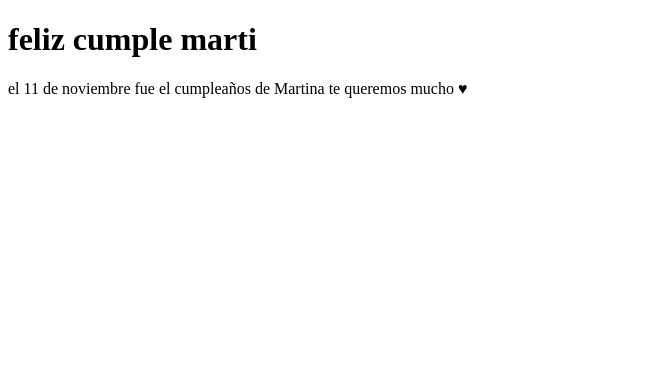
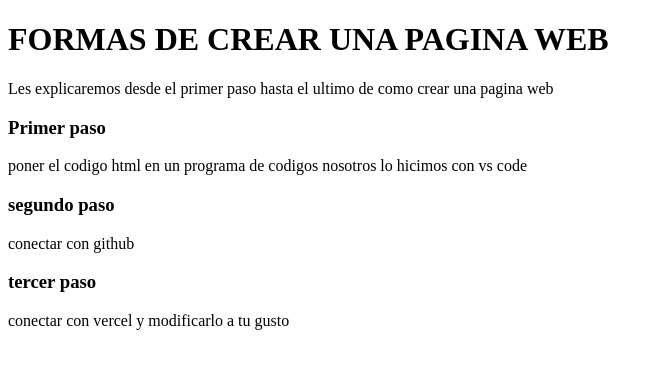
Before and after one commit to andresalinas18/Hola-Mundo, a plain HTML site: page index.html in a window 1280 px wide. Shown: the whole page, without its empty margins (0-663 px from the left). Drawn offline with Linux system fonts and the light colour scheme.

Commit message:
actualizar

```diff
--- a/index.html
+++ b/index.html
@@ -6,8 +6,16 @@
   <title>Hola Mundo</title>
 </head>
 <body>
-  <h1>feliz cumple marti</h1>
-  <p>el 11 de noviembre fue el cumpleaños de Martina te queremos mucho ♥</p>
+  <h1>FORMAS DE CREAR UNA PAGINA WEB</h1>
+  <p>Les explicaremos desde el primer paso hasta el ultimo de como crear una pagina web</p>
+  <h3>Primer paso</h3>
+  <p>poner el codigo html en un programa de codigos nosotros lo hicimos con vs code</p>
 
+  <h3>segundo paso</h3>
+
+  <p>conectar con github</p>
+
+  <h3>tercer paso</h3>
+  <p>conectar con vercel y modificarlo a tu gusto</p>
 </body>
 </html>
```
